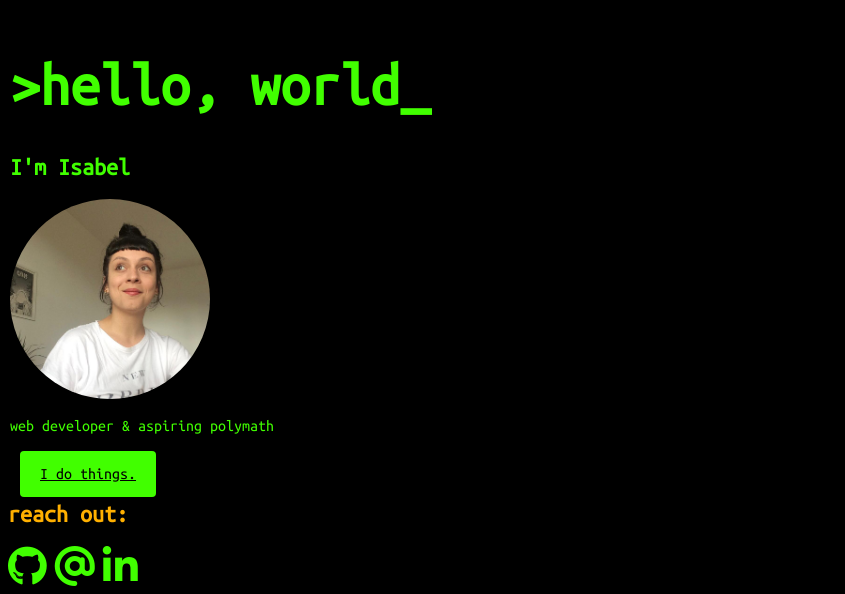
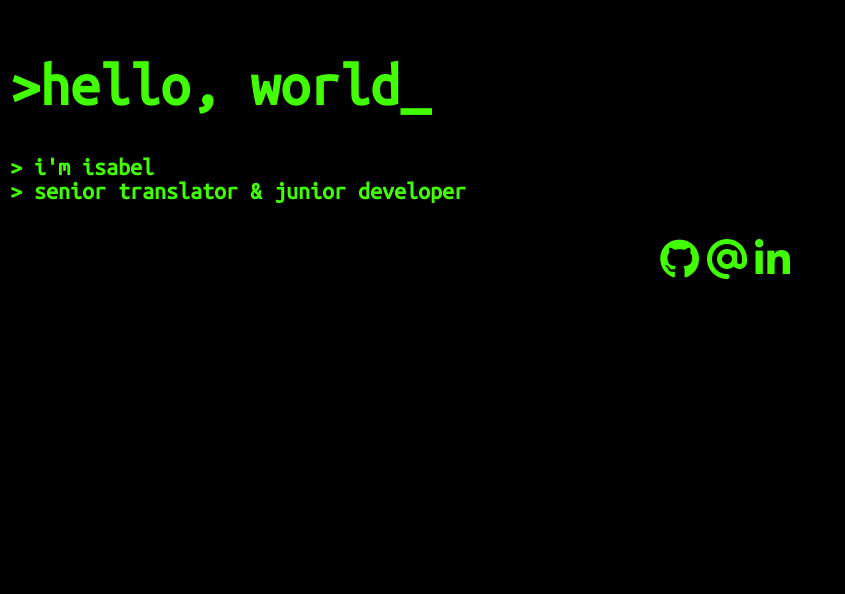
Before and after one commit to ilamim/profile, a plain HTML site: page index.html in a window 1280 px wide. Shown: the part 405-999 px from the top of the page, without its empty margins (0-845 px from the left). After the commit the page ends 800 px from the top, so only its background shows below. Drawn offline with Linux system fonts and the light colour scheme.

Commit message:
Update index.html

```diff
--- a/index.html
+++ b/index.html
@@ -8,18 +8,15 @@
     <script src="https://kit.fontawesome.com/f8d7974380.js" crossorigin="anonymous"></script>
   </head>
   <body>
-    <div class="box" id="intro">
+    <div id="intro">
       <h1>>hello, world_</h1>
-        <h2>I'm Isabel</h2>
-          <img src="images/profilepic.jpeg" width="200px" alt="yup, that's me" id="profile-pic">
-          <p>web developer & aspiring polymath</p><br>
-          <a class="button" href="#">I do things.</a>
-    </div>
-    <div class="box">
-      <h2>reach out:</h2>
-        <a href="http://github.com/ilamim" target="_blank"><i class="fa-brands fa-github icon"></i></a>
-        <a href="mailto:ilamim@pm.me"><i class="fa-solid fa-at icon"></i></a>
-        <a href="https://www.linkedin.com/in/isabel-lamim/" target="_blank"><i class="fa-brands fa-linkedin-in icon"></i>
+        <h2>> i'm isabel<br>
+          > senior translator & junior developer</h2><br>
+          <div class="right-side">
+            <a href="http://github.com/ilamim" target="_blank"><i class="fa-brands fa-github icon"></i></a>
+            <a href="mailto:ilamim@pm.me"><i class="fa-solid fa-at icon"></i></a>
+            <a href="https://www.linkedin.com/in/isabel-lamim/" target="_blank"><i class="fa-brands fa-linkedin-in icon"></i>
+          </div>
     </div>
     </body>
 </html>
```
